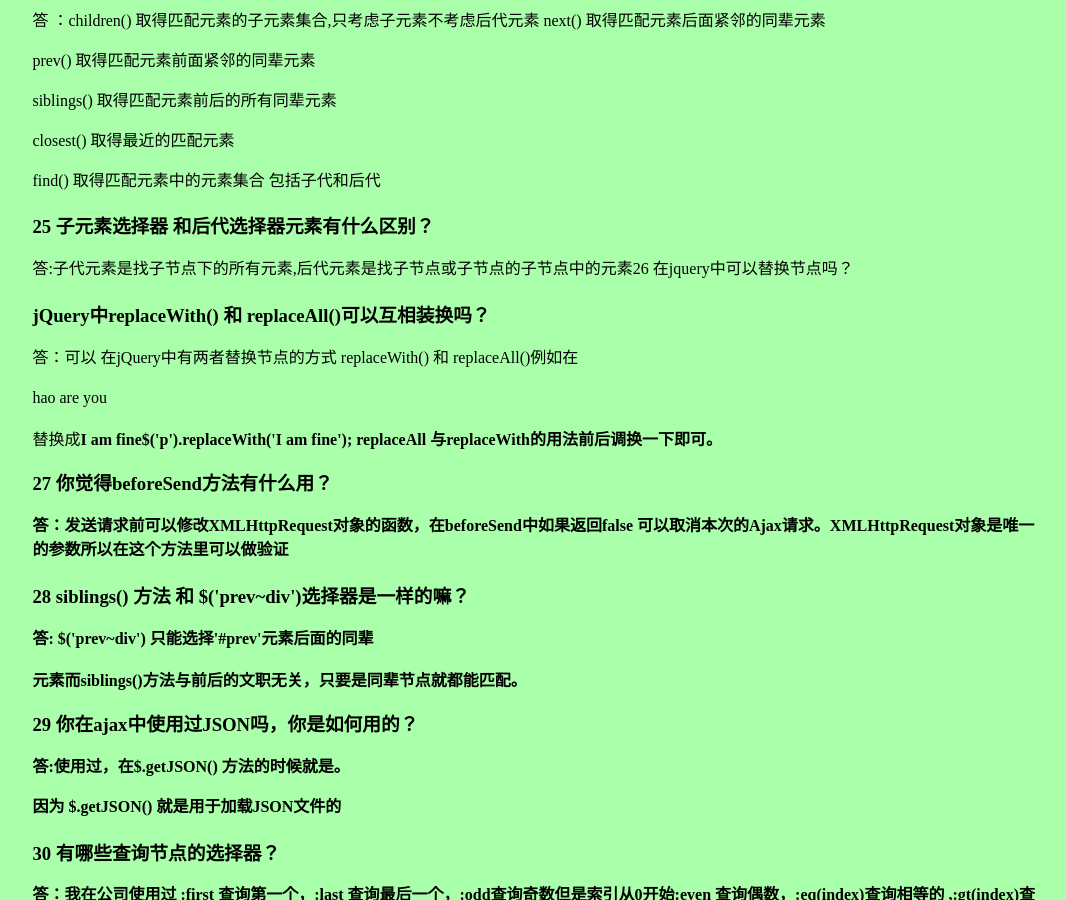
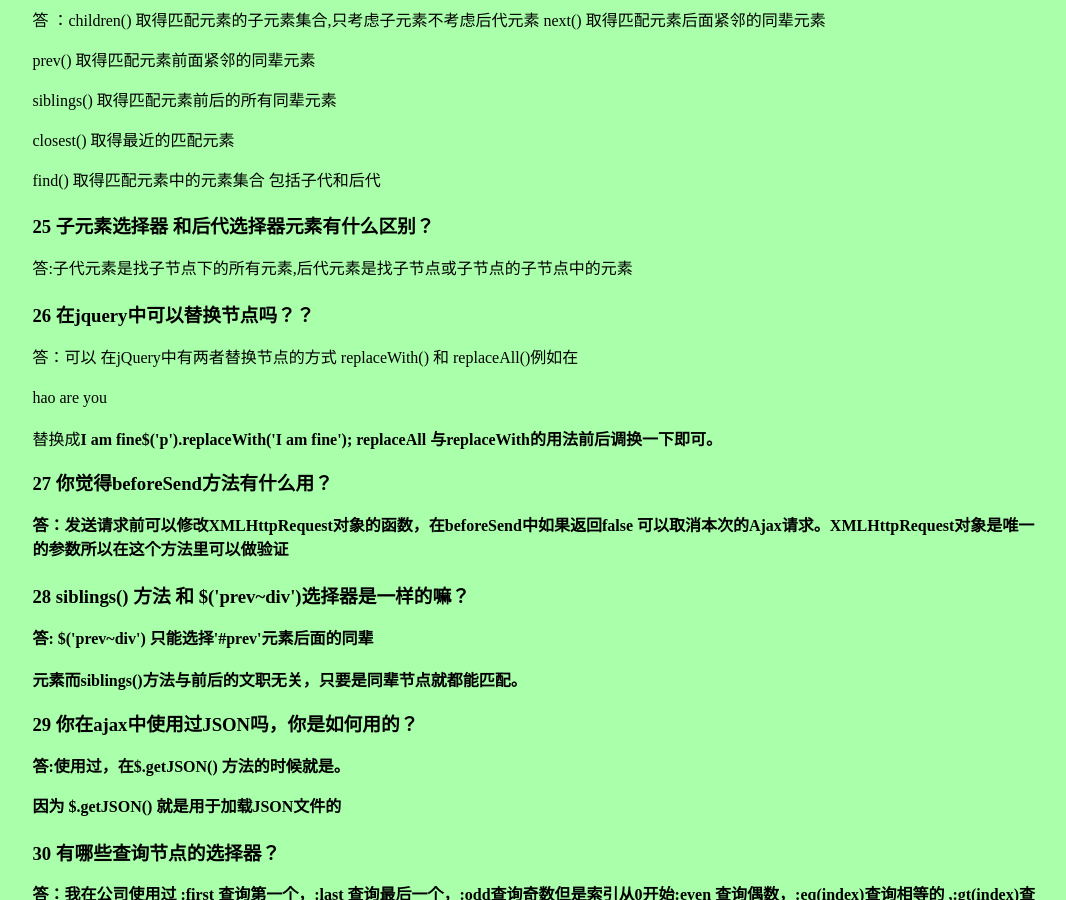
Before and after one commit to ftconan/pinmingkenan.github.io, a Jekyll site: the page built from _posts/2017-01-16-jQuery面试题.html, in a window 1280 px wide and 900 px high, scrolled down 3297 px. Shown: the whole window, without its empty margins (102-1168 px from the left). Built offline with Jekyll 4.4.1, drawn with Linux system fonts in a browser that asks for light colours.

Commit message:
修改文章

```diff
--- a/_posts/2017-01-16-jQuery面试题.html
+++ b/_posts/2017-01-16-jQuery面试题.html
@@ -232,10 +232,10 @@
 		25 子元素选择器 和后代选择器元素有什么区别？
 	</h3>
 	<p>
-		答:子代元素是找子节点下的所有元素,后代元素是找子节点或子节点的子节点中的元素26 在jquery中可以替换节点吗？
+		答:子代元素是找子节点下的所有元素,后代元素是找子节点或子节点的子节点中的元素
 	</p>
 	<h3>
-		jQuery中replaceWith() 和 replaceAll()可以互相装换吗？
+		26 在jquery中可以替换节点吗？？
 	</h3>
 	<p>
 		答：可以 在jQuery中有两者替换节点的方式 replaceWith() 和 replaceAll()例如在<p title="hao are you">hao are you</p>替换成<strong>I am fine<strong>$('p').replaceWith('<strong>I am fine</strong>'); replaceAll 与replaceWith的用法前后调换一下即可。
```
